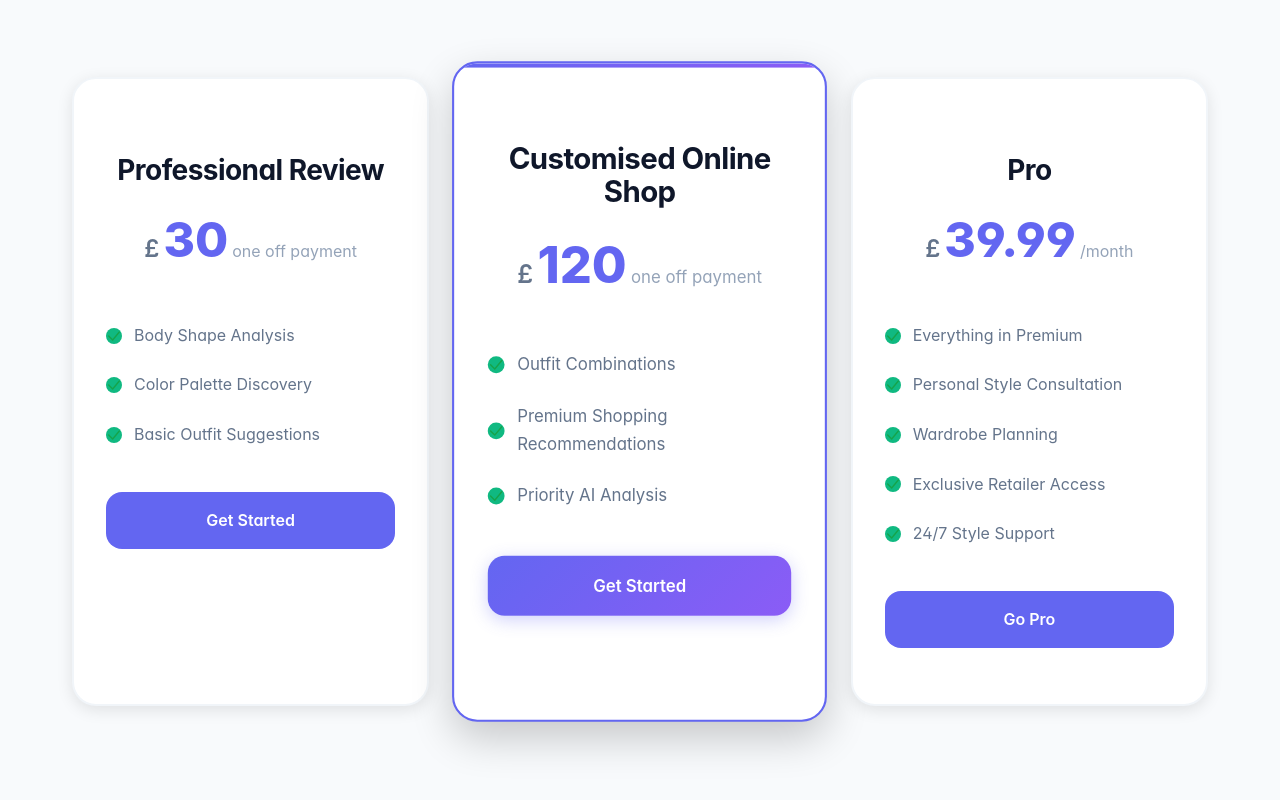
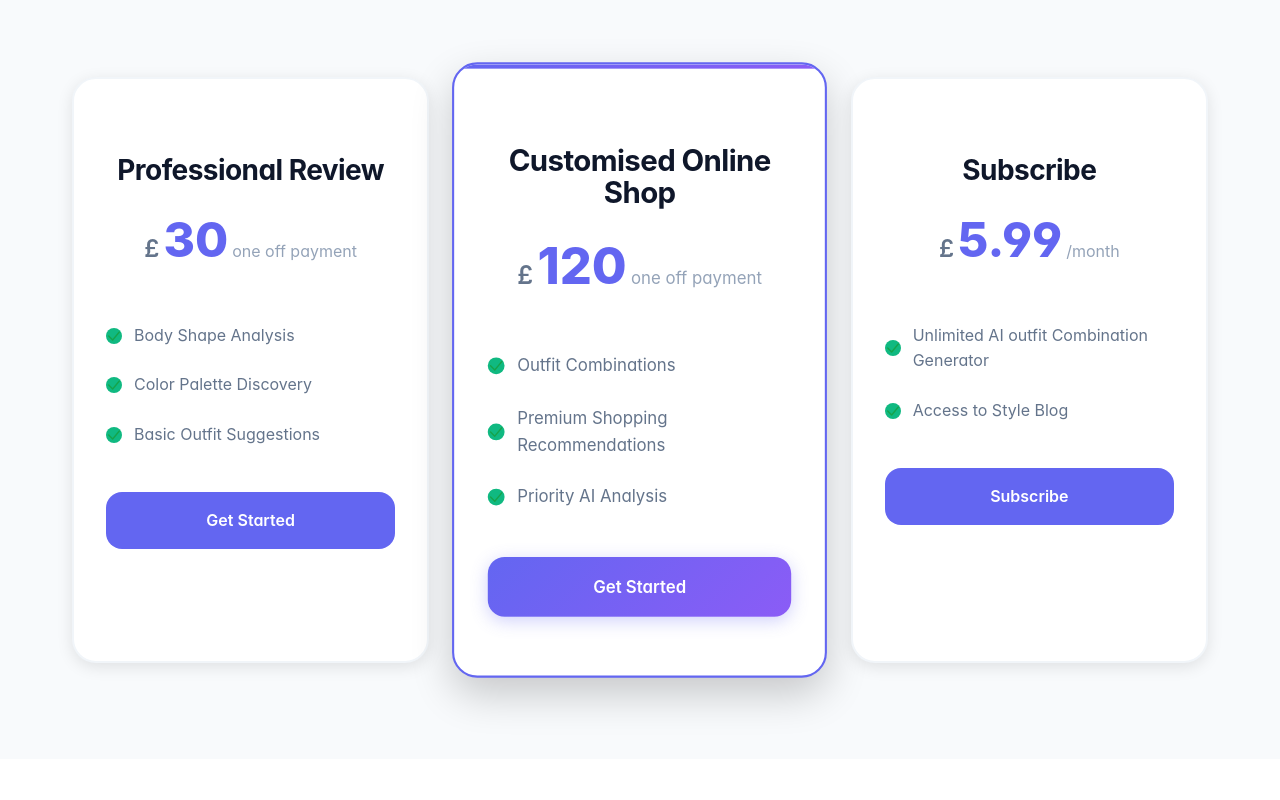
Before and after one commit to Tmaq23/my-styled-wardrobe, a Next.js app: page /pricing in a window 1280 px wide. Shown: the part 718-1518 px from the top of the page. Built offline with nearby package versions, Linux system fonts and the light colour scheme; no server answers.

Commit message:
Update Subscribe pricing tier: change from Pro to Subscribe, reduce price to £5.99/month, and update features

```diff
--- a/app/pricing/page.tsx
+++ b/app/pricing/page.tsx
@@ -131,22 +131,19 @@ export default function PricingPage() {
 
             <div className="pricing-card">
               <div className="plan-header">
-                <h3>Pro</h3>
+                <h3>Subscribe</h3>
                 <div className="price">
                   <span className="currency">£</span>
-                  <span className="amount">39.99</span>
+                  <span className="amount">5.99</span>
                   <span className="period">/month</span>
                 </div>
               </div>
               <ul className="features">
-                <li><span className="icon-inline small"><img src="/icons/check.svg" alt="Included" width={14} height={14} /></span>Everything in Premium</li>
-                <li><span className="icon-inline small"><img src="/icons/check.svg" alt="Included" width={14} height={14} /></span>Personal Style Consultation</li>
-                <li><span className="icon-inline small"><img src="/icons/check.svg" alt="Included" width={14} height={14} /></span>Wardrobe Planning</li>
-                <li><span className="icon-inline small"><img src="/icons/check.svg" alt="Included" width={14} height={14} /></span>Exclusive Retailer Access</li>
-                <li><span className="icon-inline small"><img src="/icons/check.svg" alt="Included" width={14} height={14} /></span>24/7 Style Support</li>
+                <li><span className="icon-inline small"><img src="/icons/check.svg" alt="Included" width={14} height={14} /></span>Unlimited AI outfit Combination Generator</li>
+                <li><span className="icon-inline small"><img src="/icons/check.svg" alt="Included" width={14} height={14} /></span>Access to Style Blog</li>
               </ul>
               <Link href="/" className="plan-button">
-                Go Pro
+                Subscribe
               </Link>
             </div>
           </div>
```
